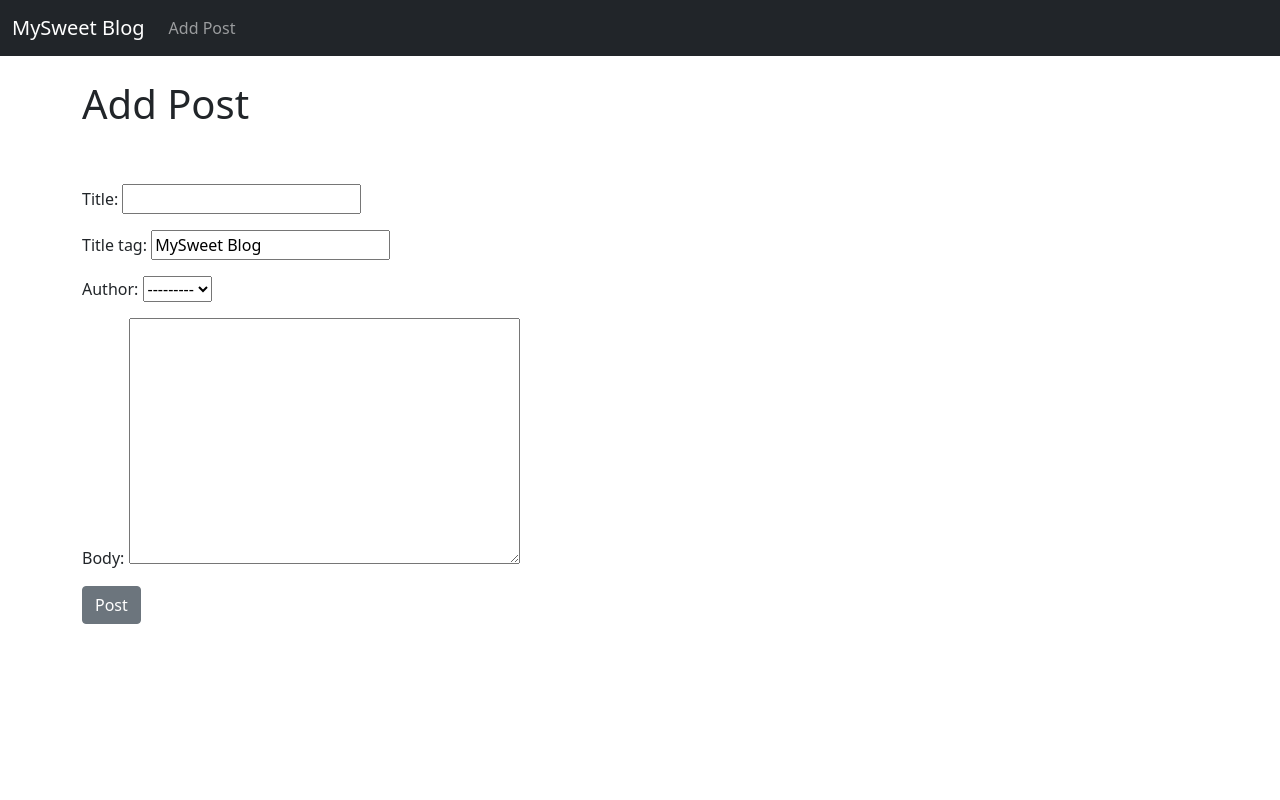
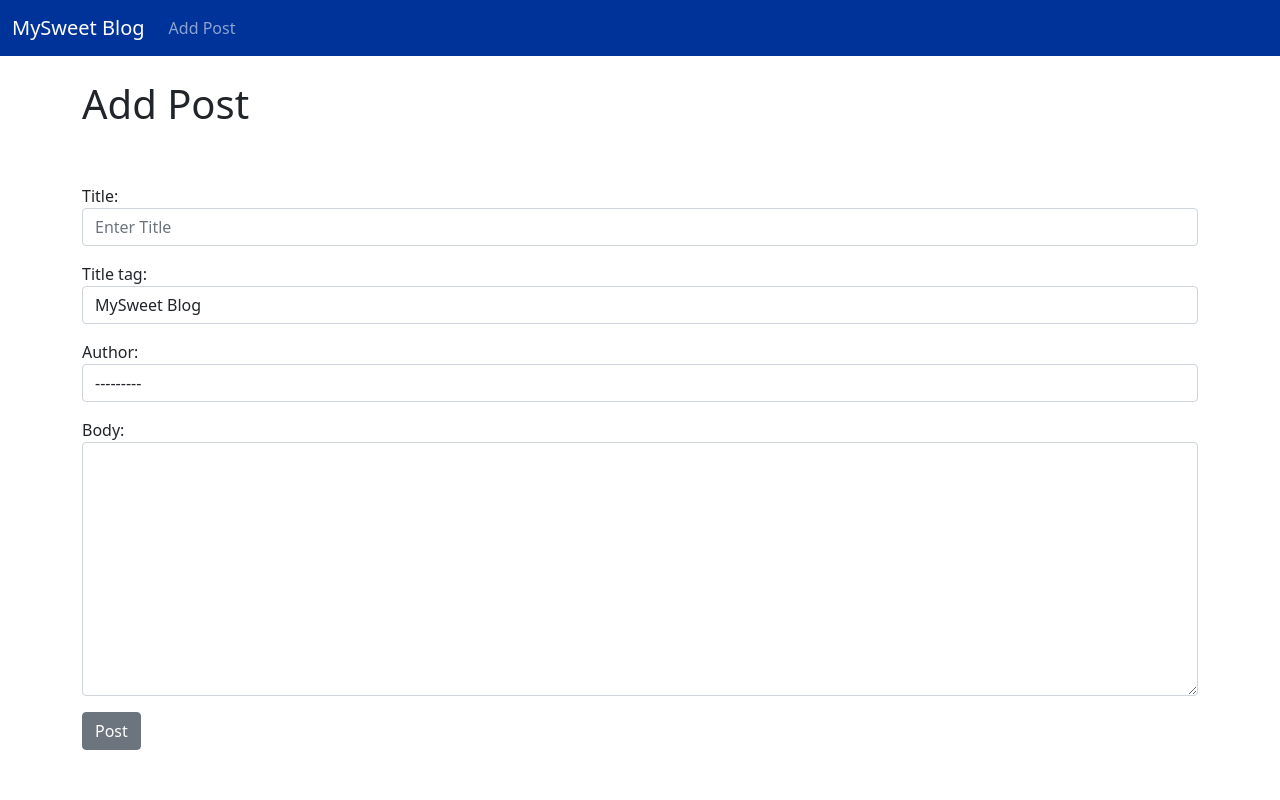
Before and after one commit to LordForrester/aBlog, a Django app: page /add_post/ in a window 1280 px wide. Run offline with Django 4.2, Linux system fonts and the light colour scheme.

Commit message:
next commit

```diff
--- a/src/ablog/settings.py
+++ b/src/ablog/settings.py
@@ -39,6 +39,7 @@ INSTALLED_APPS = [
     'django.contrib.sessions',
     'django.contrib.messages',
     'django.contrib.staticfiles',
+    # when adding a new app to a project, make sure to include it here
     'theblog',
 ]
 
--- /dev/null
+++ b/src/theblog/forms.py
@@ -0,0 +1,21 @@
+#our forms.py is for formatting user input boxes and selectors
+from django import forms
+#first we need to call our post model
+from .models import Post
+
+# the paramter "forms" is from out forms import above, and we are using ".ModelForm" becuase our database has a model in the models.py file, the "Post" Model
+class PostForm(forms.ModelForm):
+    class Meta:
+        #here we are assigning our "Post" model in the model.py file to the variable "model" below
+        model = Post
+        #here we are setting our fields variable to each of the fields in our "Post" model in models.py
+        fields = ('title', 'title_tag', 'author', 'body')
+
+        widgets = {
+            # here we assign widgets to each of our form fields so we can cuztomize them
+            'title': forms.TextInput(attrs={'class': 'form-control', 'placeholder': 'Enter Title'}),
+            'title_tag': forms.TextInput(attrs={'class': 'form-control'}),
+            'author': forms.Select(attrs={'class': 'form-control'}),
+            'body': forms.Textarea(attrs={'class': 'form-control'}),
+
+    }
--- a/src/theblog/models.py
+++ b/src/theblog/models.py
@@ -1,5 +1,5 @@
 from django.db import models
-#this imports the user we created in django admin
+#this imports the super user we created in django admin
 from django.contrib.auth.models import User
 from django.urls import reverse
 
--- a/src/theblog/templates/add_post.html
+++ b/src/theblog/templates/add_post.html
@@ -4,11 +4,14 @@
 {% block content %}
 <h1>Add Post</h1>
 <br><br>
-<form method="POST">
-    {% csrf_token %}
-    {{ form.as_p }}
-    <button class="btn btn-secondary">Post</button>
 
+<div class="form-group">
+    <form method="POST">
+        {% csrf_token %}
+        {{ form.as_p}}
+        <button class="btn btn-secondary">Post</button>
+
+</div>
 
 
 {% endblock %}
--- a/src/theblog/templates/base.html
+++ b/src/theblog/templates/base.html
@@ -12,7 +12,10 @@
   </head>
   <body>
 
-    <nav class="navbar navbar-expand-lg navbar-dark bg-dark">
+
+
+  <!-- Some bootstrap classes use the "!important" element, so if you want to alter this nabvar background, you also need to use it -->
+    <nav class="navbar navbar-expand-lg navbar-dark bg-dark" style="background-color: #039 !important;">
         <div class="container-fluid">
           <a class="navbar-brand" href="% url 'home' %">MySweet Blog</a>
           <button class="navbar-toggler" type="button" data-bs-toggle="collapse" data-bs-target="#navbarSupportedContent" aria-controls="navbarSupportedContent" aria-expanded="false" aria-label="Toggle navigation">
--- a/src/theblog/templates/home.html
+++ b/src/theblog/templates/home.html
@@ -7,7 +7,7 @@
 <ul>
 
 
-{% for post in object_list %}
+{% for post in object_list reversed %}
 
     <li><a href="{% url 'article-detail' post.pk %}">{{ post.title }}</a> - {{ post.author.first_name }}
     {{ post.author.last_name }}<br/>
--- a/src/theblog/views.py
+++ b/src/theblog/views.py
@@ -3,12 +3,14 @@ from django.shortcuts import render
 # Listview puts all are posts on the home page
 # The detail view puts a single post onto a page
 from django.views.generic import ListView, DetailView, CreateView
-
 from.models import Post
+from .forms import PostForm
 
 #def home(request):
 #    return render(request, 'home.html', {})
 
+# class views are very similar to def views, but they allow us to use imports like
+#   (ListView, DetailView, CreateView), which provide better formatting for content and data
 
 class HomeView(ListView):
     # here were are choosing our post model we made in the models.py
@@ -23,5 +25,6 @@ class ArticleDetailView(DetailView):
 
 class AddPostView(CreateView):
     model = Post
+    form_class = PostForm
     template_name = 'add_post.html'
-    fields = '__all__'
+    #fields = '__all__'
```
